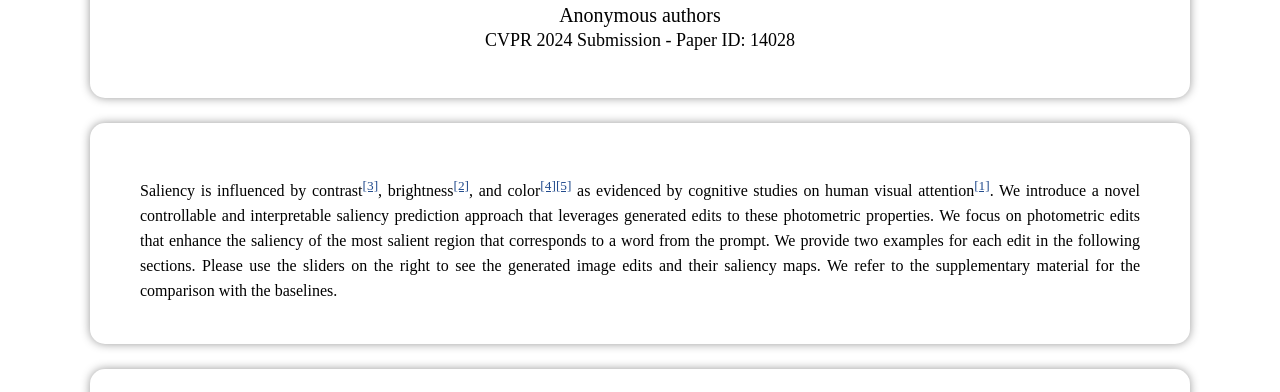
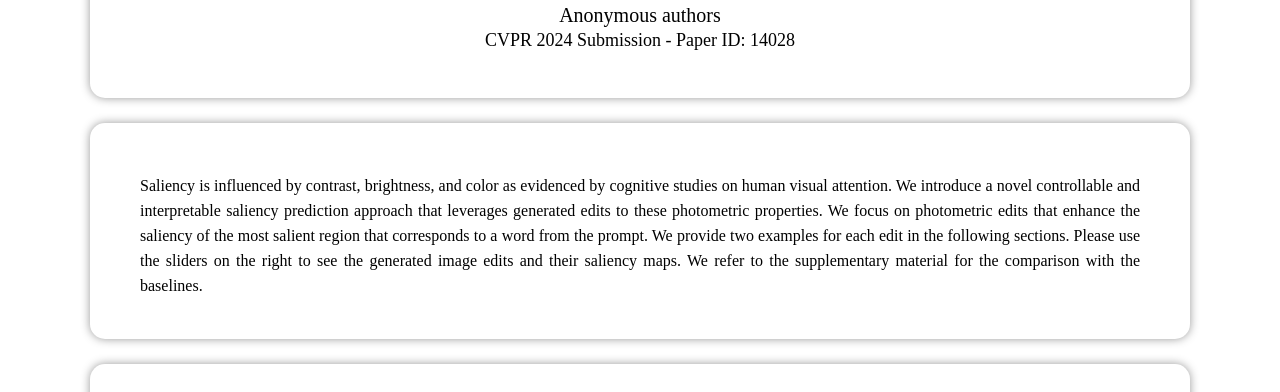
Before and after one commit to saliencyindiffusion/saliencyindiffusion.github.io, a plain HTML site: page docs/index.html in a window 1280 px wide. Shown: the part 134-526 px from the top of the page. Drawn offline with Linux system fonts and the light colour scheme.

Commit message:
Add files via upload

```diff
--- a/docs/index.html
+++ b/docs/index.html
@@ -35,7 +35,7 @@
 
 <div class="content">
   <h2 style="text-align:center;"></h2>
-  <p>Saliency is influenced by contrast<sup><a href="#ref3">[3]</a></sup>, brightness<sup><a href="#ref2">[2]</a></sup>, and color<sup><a href="#ref4">[4]</a></sup><sup><a href="#ref5">[5]</a></sup> as evidenced by cognitive studies on human visual attention<sup><a href="#ref1">[1]</a></sup>. We introduce a novel controllable and interpretable saliency prediction approach that leverages generated edits to these photometric properties. We focus on photometric edits that enhance the saliency of the most salient region that corresponds to a word from the prompt. We provide two examples for each edit in the following sections. Please use the sliders on the right to see the generated image edits and their saliency maps. We refer to the supplementary material for the comparison with the baselines.
+  <p>Saliency is influenced by contrast, brightness, and color as evidenced by cognitive studies on human visual attention. We introduce a novel controllable and interpretable saliency prediction approach that leverages generated edits to these photometric properties. We focus on photometric edits that enhance the saliency of the most salient region that corresponds to a word from the prompt. We provide two examples for each edit in the following sections. Please use the sliders on the right to see the generated image edits and their saliency maps. We refer to the supplementary material for the comparison with the baselines.
   </p>
 </div>
 <div class="content">
```
